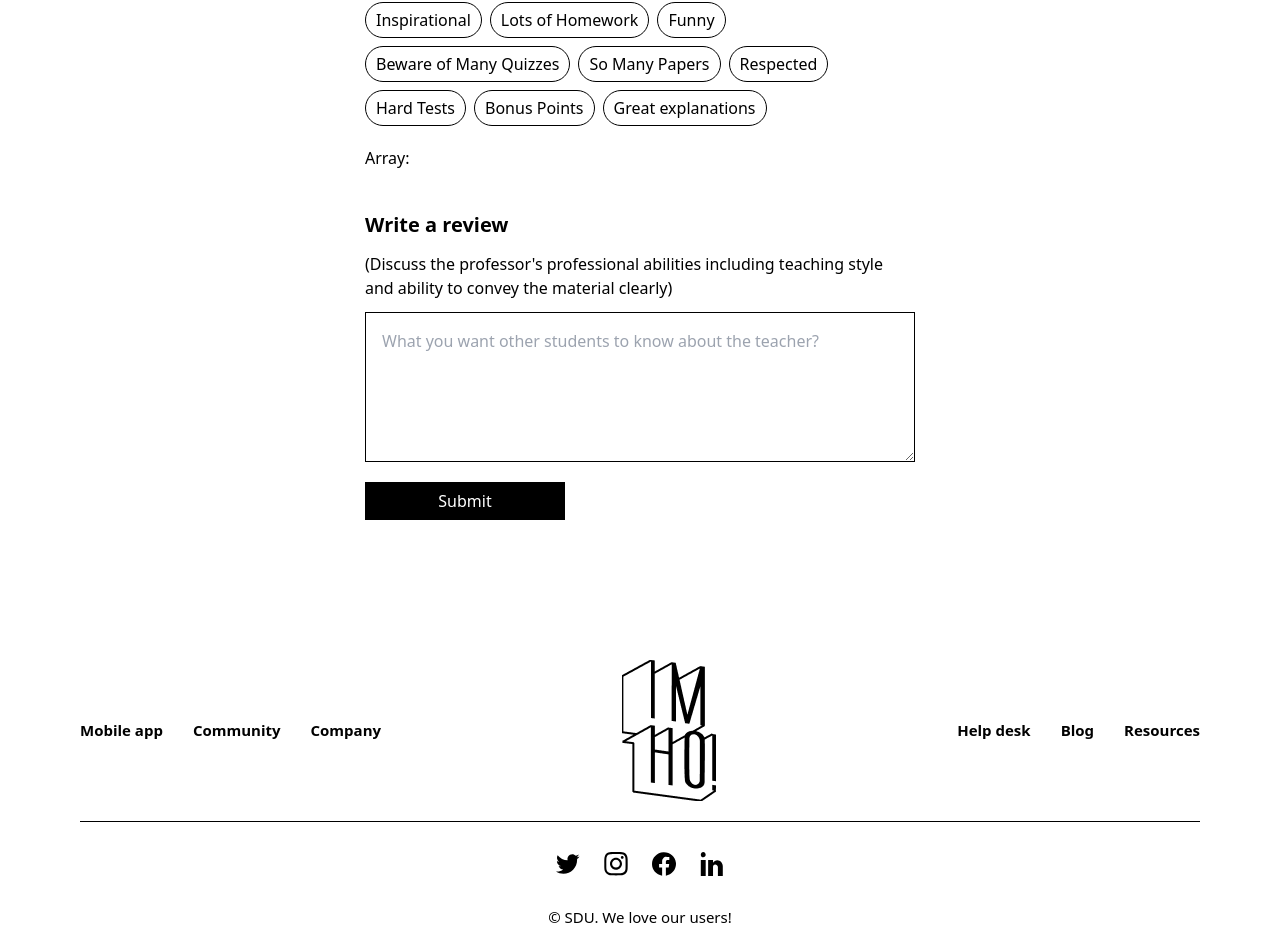
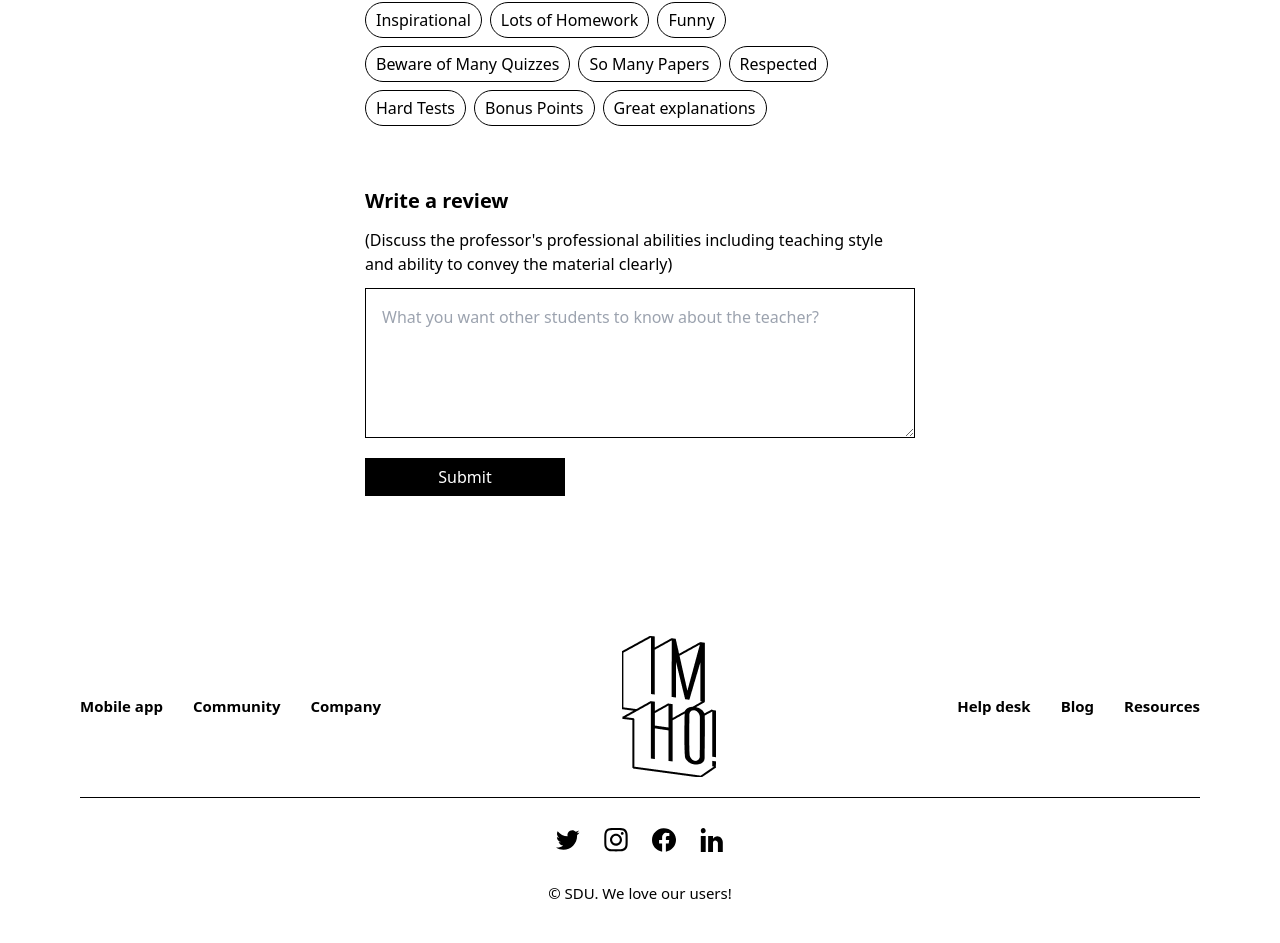
Before and after one commit to DarishDaudekenkyzy/Diploma-Project, a React (Vite) app in the folder ReviewAppProject/imho_frontend/imho/: page /new-review in a window 1280 px wide. Shown: the part 961-1904 px from the top of the page. Built offline with nearby package versions, Linux system fonts and the light colour scheme.

Commit message:
Minor change

```diff
--- a/ReviewAppProject/imho_frontend/imho/src/pages/CreateReview.jsx
+++ b/ReviewAppProject/imho_frontend/imho/src/pages/CreateReview.jsx
@@ -215,7 +215,6 @@ const CreateReview = () => {
             bg-[${(tags.includes('Great explanations') && `#F5E049`)}]`}
             onClick={() => setTag('Great explanations')}>Great explanations</div>
           </div>
-          <p>Array: {tags}</p>
         </div>
         <div className="flex flex-col justify-start my-5 w-[550px] gap-y-3">
           <p className="w-max text-[20px] font-semibold">Write a review</p>
```
